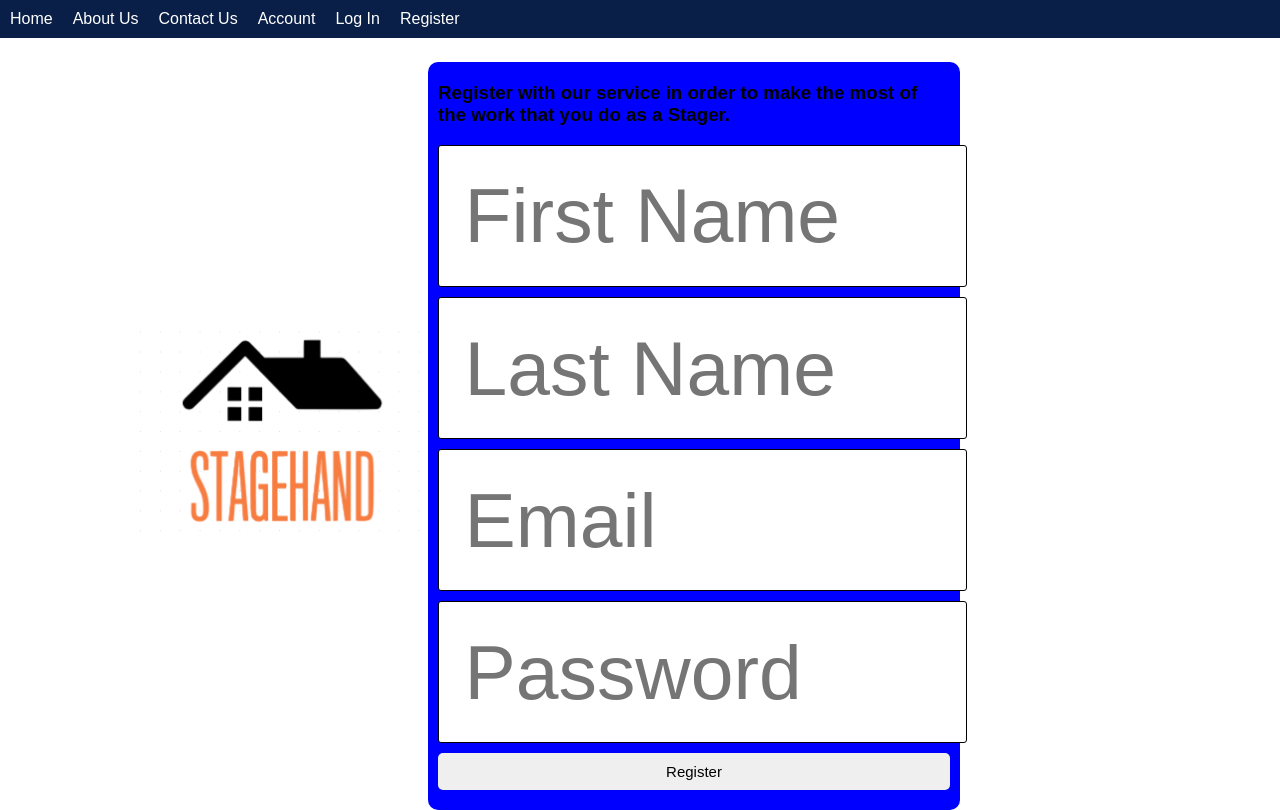
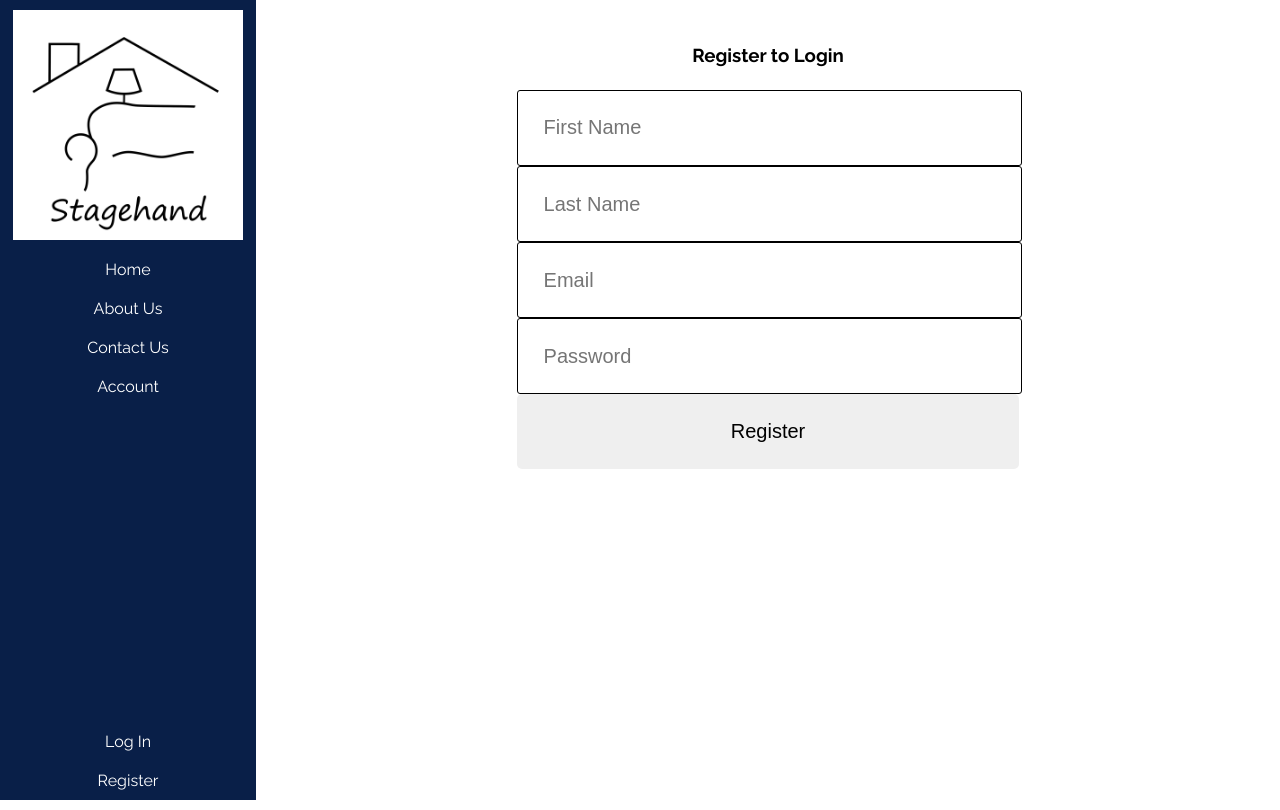
Before and after one commit to grantmcgrath/RESAproject, a React (Create React App) app: page /Register in a window 1280 px wide. Built offline with nearby package versions, Linux system fonts and the light colour scheme.

Commit message:
Moved navigation bar from top to the left side. Modified all files that needed to be modified inorder to support that change.

```diff
--- a/public/index.html
+++ b/public/index.html
@@ -18,6 +18,8 @@
       work correctly both with client-side routing and a non-root public URL.
       Learn how to configure a non-root public URL by running `npm run build`.
     -->
+    <!-- Google Fonts -->
+    <link href="https://fonts.googleapis.com/css?family=Raleway:400,500,600,700,800" rel="stylesheet">
     <title>Stage Hand - Work in Progress</title>
   </head>
   <body>
--- a/src/components/App.js
+++ b/src/components/App.js
@@ -5,7 +5,7 @@ import '../styles/App.css';
 class App extends Component {
   render() {
     return (
-      <div className="container b">
+      <div className="b">
         App
       </div>
     );
--- a/src/components/BaseLayout.js
+++ b/src/components/BaseLayout.js
@@ -2,21 +2,24 @@ import React, { Component } from "react";
 
 import { NavLink } from "react-router-dom";
 
-import "../styles/App.css";
 import "../styles/global.css";
 import "../styles/navigation.css";
+
+import "../images/logo.png";
 
 export default class BaseLayout extends Component {
   render() {
     return (
-      <div>
+      <div id="nav_bar">
         <nav id="desktop_nav">
+          <img src={require("../images/logo.png")} alt="Stage Hand Logo" />
           <div className="nav_bar"><NavLink to="/" className="nav_link">Home</NavLink></div>
           <div className="nav_bar"><NavLink to="/About" className="nav_link">About Us</NavLink></div>
           <div className="nav_bar"><NavLink to="/Contact" className="nav_link">Contact Us</NavLink></div>
           <div className="nav_bar"><NavLink to="/Account" className="nav_link">Account</NavLink></div>
-          <div className="nav_bar"><NavLink to="/LogIn" className="nav_link">Log In</NavLink></div>
-          <div className="nav_bar"><NavLink to="/Register" className="nav_link">Register</NavLink></div>
+          <div className="filler"></div>
+          <div className="nav_bar_lower"><NavLink to="/LogIn" className="nav_link">Log In</NavLink></div>
+          <div className="nav_bar_lower"><NavLink to="/Register" className="nav_link">Register</NavLink></div>
         </nav>
         <nav id="mobile_nav">
           <div className="mobile_nav_dropdown">
@@ -34,7 +37,7 @@ export default class BaseLayout extends Component {
             </button>
           </div>
         </nav>
-        <section>
+        <section id="children_components">
           {this.props.children}
         </section>
       </div>
--- a/src/components/LogIn.js
+++ b/src/components/LogIn.js
@@ -1,21 +1,18 @@
 import React, { Component } from 'react';
-import '../styles/App.css';
+
 import "../styles/global.css";
 import "../styles/login.css";
-import "../images/logo_large_orange.png";
 
 
 export default class LogIn extends Component {
   render() {
     return (
       <div id="log_in">
-        <div>
-          <img src={require("../images/logo_large_orange.png")} alt="Stage Hand Logo" />
-        </div>
         <form id="log_in_form">
           <input type="text" name="email" placeholder="email" className="log_in_email" />
           <input type="password" name="password" placeholder="password" className="log_in_password" />
-          <button type="submit" id="login_button">Log In</button>
+          <input type="submit"  value="Log In" className="submit_clear" />
+          <input type="reset" value="Clear" className="submit_clear" />
         </form>
       </div>
     );
--- a/src/components/Register.js
+++ b/src/components/Register.js
@@ -1,23 +1,18 @@
 import React, { Component } from 'react';
-import '../styles/App.css';
 import "../styles/global.css";
 import "../styles/register.css";
-import "../images/logo_large_orange.png";
 
 export default class Register extends Component {
   render() {
     return (
       <div id="registration_page">
-        <div id="registration_img">
-          <img src={require("../images/logo_large_orange.png")} alt="Stage Hand Logo" />
-        </div>
         <div  id="registration_form">
-          <h3>Register with our service in order to make the most of the work that you do as a Stager.</h3>
+          <h3>Register to Login</h3>
           <form>
-            <input type="text" name="users_first_name" placeholder="First Name" className="users_first_name" />
-            <input type="text" name="users_last_name" placeholder="Last Name" className="users_last_name" />
-            <input type="text" name="users_email" placeholder="Email" className="users_email" />
-            <input type="text" name="users_password" placeholder="Password" className="users_password" />
+              <input type="text" name="users_first_name" placeholder="First Name" className="users_first_name" />
+              <input type="text" name="users_last_name" placeholder="Last Name" className="users_last_name" />
+              <input type="text" name="users_email" placeholder="Email" className="users_email" />
+              <input type="text" name="users_password" placeholder="Password" className="users_password" />
             <button type="submit">Register</button>
           </form>
         </div>
--- a/src/styles/about.css
+++ b/src/styles/about.css
@@ -47,7 +47,7 @@ p {
     flex-direction: column;
     flex-wrap: wrap;
     margin: 0 auto;
-    width: 80%;
+
   }
 
   #about_row_1 {
--- a/src/styles/global.css
+++ b/src/styles/global.css
@@ -7,6 +7,10 @@
 a, a:visited, a:hover {
   color: white;
   text-decoration: none;
+}
+
+body {
+  font-family: 'Raleway', sans-serif;
 }
 
 /* Mobile */
--- a/src/styles/login.css
+++ b/src/styles/login.css
@@ -39,12 +39,26 @@ input {
 }
 
 #log_in_form {
+  width: 300px;
   border-radius: 10px;
   display: flex;
   flex-direction: column;
-  padding: 20px 10px;
-  background-color: blue;
+  flex-wrap: wrap;
+  padding: 20px 0;
 }
 
+#login_button {
+  font-size: 20px;
+  width: 100%;
+}
+
+input {
+  width: 100%;
+  padding: 0;
+}
+
+.submit_clear {
+  width: 49%;
+}
 
 }
--- a/src/styles/navigation.css
+++ b/src/styles/navigation.css
@@ -12,8 +12,8 @@ display: none;
   color: white;
 }
 
-.mobile_nav_dropdown {
-
+.mobile_nav_button {
+  background-color: #091F48;
 }
 
 .hamburger_container {
@@ -62,19 +62,44 @@ display: none;
 /* Desktop */
 @media (min-width: 415px) {
 
+#nav_bar {
+  display: flex;
+  flex-direction: row;
+  flex-wrap: wrap;
+}
+
   #desktop_nav {
     display: flex;
-    flex-direction: row;
+    flex-direction: column;
     background-color: #091F48;
+    width: 20%;
+    height: 100vh;
+    text-align: center;
   }
 
   #mobile_nav {
     display: none;
   }
 
-  .nav_bar {
+  #children_components {
+    width: 80%;
+  }
+
+  img {
+    margin: 10px 0;
+  }
+
+  .nav_bar, .nav_bar_lower {
     margin: 10px;
     color: white;
+
+  }
+
+  .filler {
+    height: 100%;
+  }
+
+  .nav_bar_lower {
 
   }
 
--- a/src/styles/register.css
+++ b/src/styles/register.css
@@ -10,13 +10,28 @@
 
 #registration_form {
   /*border: 1px solid black;*/
-  width: 50%;
+  width: 100%;
   border-radius: 10px;
   display: flex;
   flex-direction: column;
-  padding: 20px 10px;
+  padding: 20px 0;
   /*margin-top: 30px;*/
-  background-color: blue;
+}
+
+h3 {
+  text-align: center;
+}
+
+button {
+  width: 100%;
+  border: 0;
+  font-size: 20px;
+  padding: 2vw;
+}
+
+input {
+  width: 100%;
+  padding: 2vw 0;
 }
 
 
@@ -25,14 +40,16 @@
 
 #registration_page {
   padding-top: 3vh;
+  width: auto;
 }
 
-#registration_img {
-  display: flex;
+#registration_form {
+  margin: 0 auto;
+  width: 50%;
 }
 
 img {
-  width: 300px;
+  width: 90%;
   align-self: center;
 }
 
@@ -43,6 +60,20 @@ h3 {
 form {
   display: flex;
   flex-direction: column;
+  padding: 5px;
 }
 
+input, button {
+  font-size: 20px;
+  width: 90%;
+  margin: 0 auto;
+  padding: 2vw;
 }
+
+button {
+  width: 100%;
+  padding: 2vw 0;
+}
+
+
+}
```
Also changed, not shown: src/images/logo.png (added).
